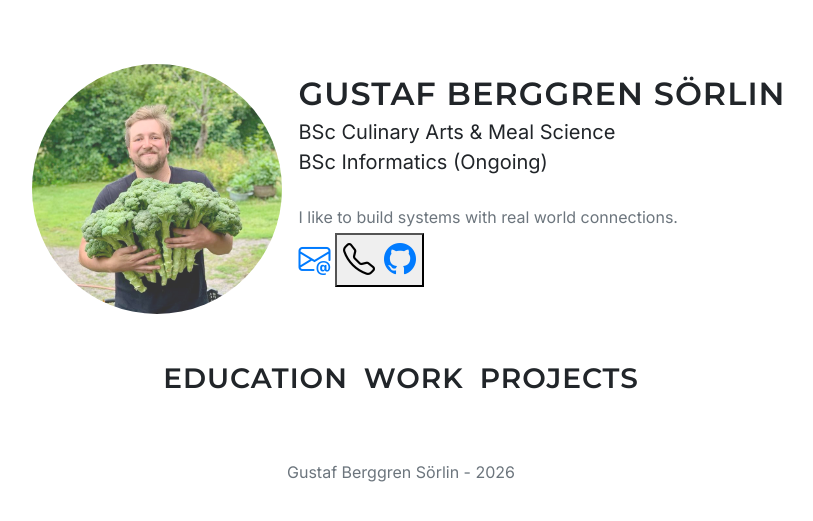
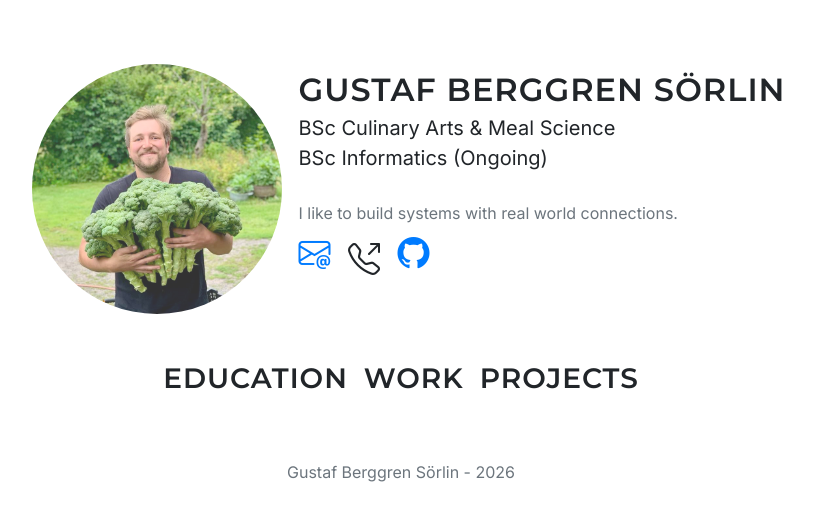
Before and after one commit to gbrggrn/gbrggrn.github.io, a Jekyll site: the page built from index.html, in a window 1280 px wide. Shown: the top 521 px of the page, without its empty margins (239-1052 px from the left). Built offline with Jekyll 4.4.1, drawn with Linux system fonts in a browser that asks for light colours.

Commit message:
Update default.html

```diff
--- a/_layouts/default.html
+++ b/_layouts/default.html
@@ -27,13 +27,13 @@
         <p class="lead mb-1">BSc Culinary Arts & Meal Science<br>BSc Informatics (Ongoing)</p><br>
         <p class="text-muted mb-1">I like to build systems with real world connections.</p>
 
-        <a href="mailto:gustaf.berggren.sorlin@gmail.com" target="_blank">
+        <a href="mailto:gustaf.berggren.sorlin@gmail.com" target="_blank" class="text-decoration-none">
           <i class="bi bi-envelope-at" style="font-size: 2rem;"></i>
         </a>
 
-        <button type="button" class="bi bi-telephone" style="font-size: 2rem;" data-toggle="popover" title="Give me a call" data-content="073-057 19 41"/>
+        <button type="button" class="btn" data-toggle="popover" title="Give me a call" data-content="073-057 19 41"><i class="bi bi-telephone-outbound" style="font-size: 2rem;"></i></button>
 
-        <a href="https://github.com/gbrggrn/" target="_blank">
+        <a href="https://github.com/gbrggrn/" target="_blank" class="text-decoration-none">
           <i class="bi bi-github" style="font-size: 2rem;"></i>
         </a>
       </div>
```
